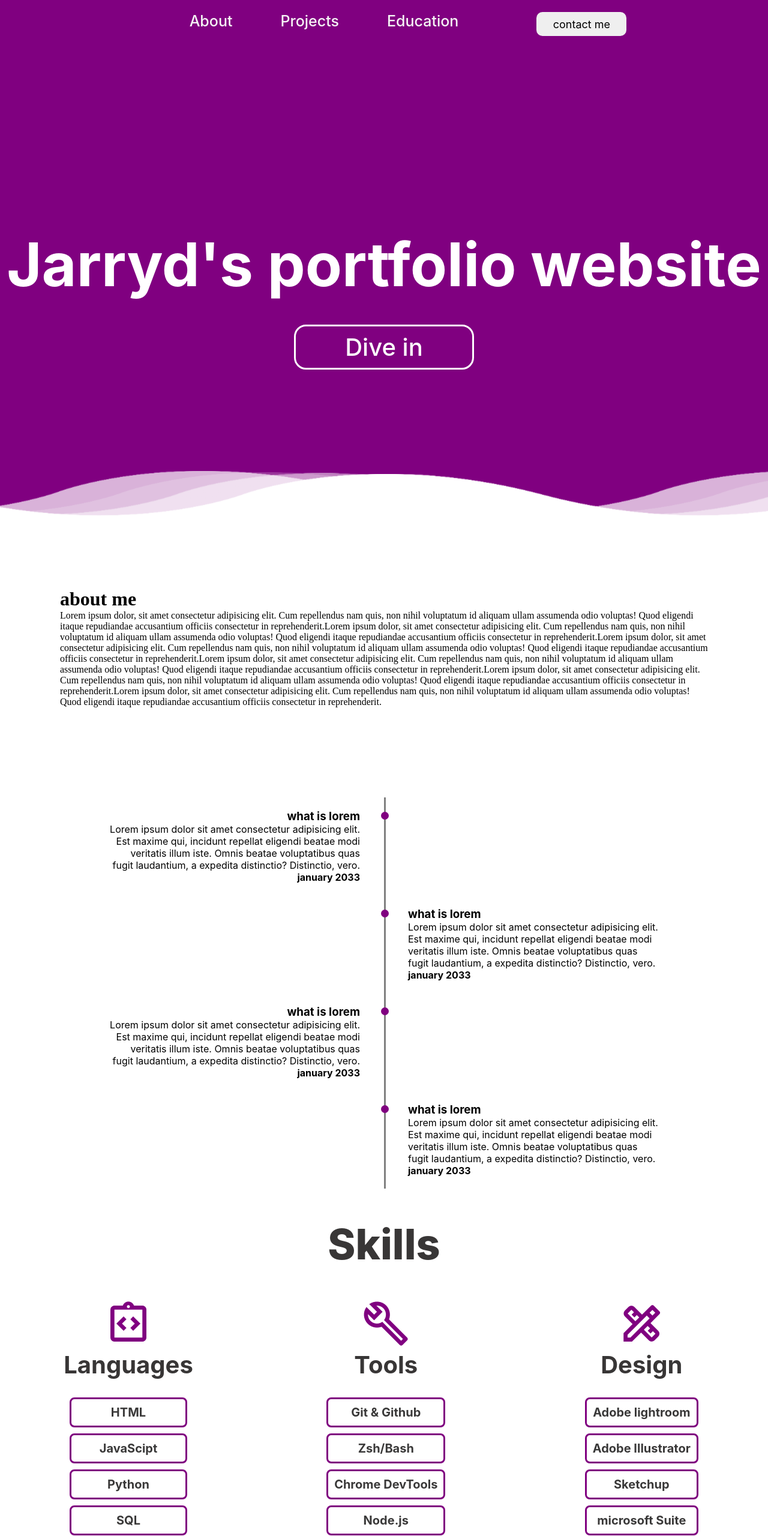
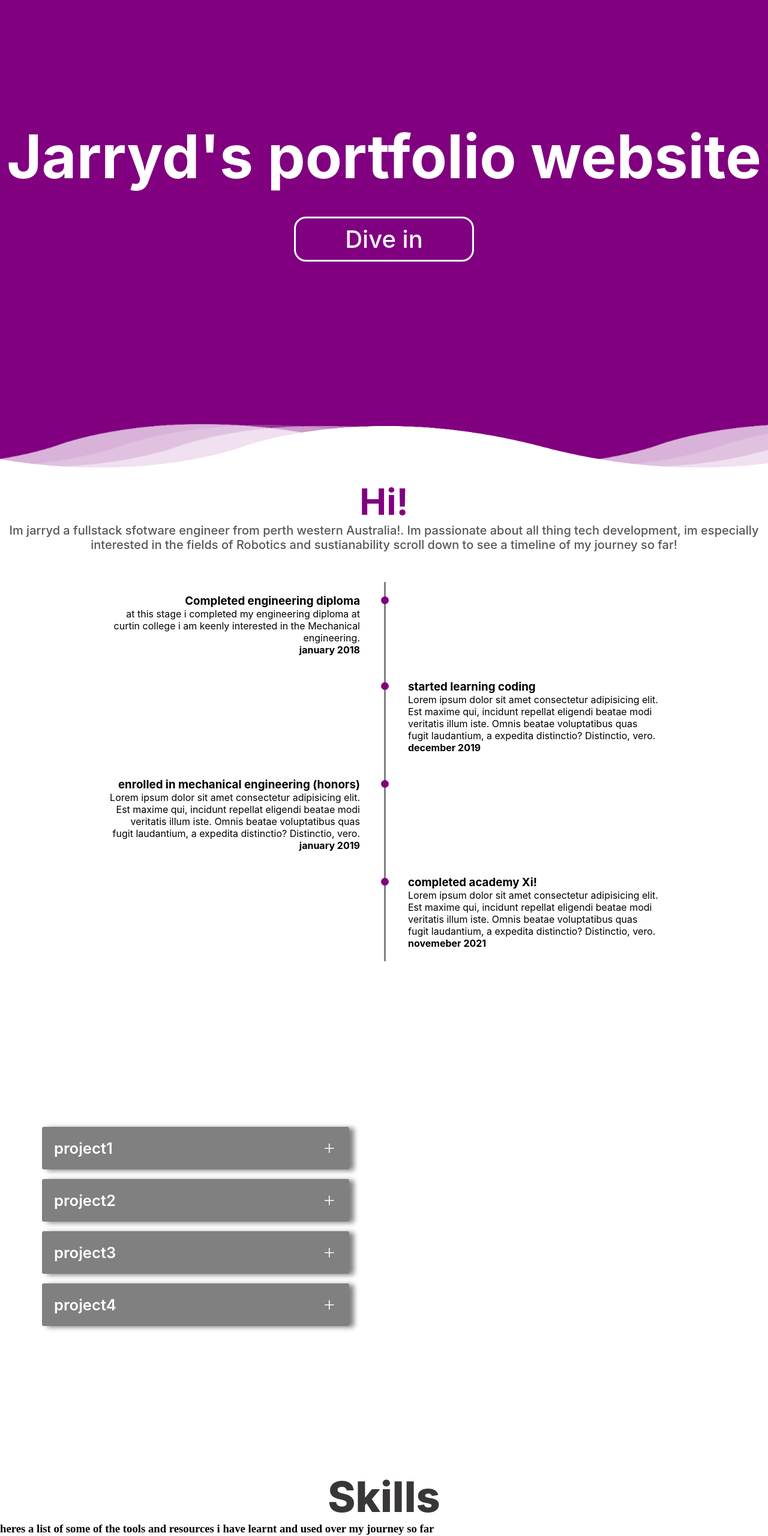
Before and after one commit to Jarryd-pretorius/website-project, a website: page index.html in a window 1280 px wide. Shown: the top 2560 px of the page at 60% size. Drawn offline with nearby package versions, Linux system fonts and the light colour scheme.

Commit message:
contact form and portfolio accordion

```diff
--- /dev/null
+++ b/about-sec.css
@@ -0,0 +1,3 @@
+.about-sec {
+    font-family: -apple-system, BlinkMacSystemFont, 'Segoe UI', Roboto, Oxygen, Ubuntu, Cantarell, 'Open Sans', 'Helvetica Neue', sans-serif;
+}
--- a/education.css
+++ b/education.css
@@ -1,7 +1,11 @@
 
 /* css for timeline element */
-.timeline {
+
+
+div.timeline {
     position: relative;
+    background-color: white;
+    background-size: cover;
     margin: 50px auto;
     width: 1000px;
     font-family: -apple-system, BlinkMacSystemFont, 'Segoe UI', Roboto, Oxygen,
@@ -15,7 +19,7 @@
     left: 50%;
     width: 3px;
     height: 100%;
-    background-color: grey;
+    background-color:grey;
 }
 .timeline ul {
     list-style: none;
@@ -66,14 +70,16 @@
 
  }
 
- .skills-container {
+ div.skills-container {
+    background-color: white;
      display: flex;
      justify-content: space-around;
  }
 
  .lang-sec {
+     background-color: white;
      text-align: center;
-     margin-bottom: 50px;
+
      font-family: -apple-system, BlinkMacSystemFont, 'Segoe UI', Roboto, Oxygen, Ubuntu, Cantarell, 'Open Sans', 'Helvetica Neue', sans-serif;
      font-size: 70px;
      font-weight: 800;
@@ -98,11 +104,20 @@
  }
 
 
+ .design-skill h3 {
+  font-size: 40px;
+  padding-bottom: 20px;
+}
+.tool-skill h3 {
+    font-size: 40px;
+    padding-bottom: 20px;
+}
+
  ul.skills-list li {
      font-size: 20px;
      text-decoration: none;
      list-style: none;
-     margin: 10px;
+     margin: 2px;
      padding: 10px;
      font-weight: 700;
      color: rgb(58, 57, 57);
@@ -113,7 +128,8 @@
 
  }
 
- .skill-heading {
+.lan-skill h3 {
+     background-color: white;
     font-size: 40px;
     color: rgb(56, 54, 54);
     padding-bottom: 20px;
@@ -121,6 +137,5 @@
 span.material-icons-outlined {
     font-size: 80px;
     color: purple;
-    font-weight: 100;
 
 }
--- a/index.html
+++ b/index.html
@@ -8,20 +8,15 @@
     <link rel="stylesheet" type="text/css" href="./projects-sec.css">
     <link rel="stylesheet" type="text/css" href="./education.css">
     <link rel="stylesheet" type="style/css" href="./slider.css">
-    <link href="https://fonts.googleapis.com/icon?family=Material+Icons+Outlined"
-      rel="stylesheet">
+    <link rel="stylesheet" type="style.css" href="./about-sec.css">
+    <link href="https://fonts.googleapis.com/icon?family=Material+Icons+Outlined"rel="stylesheet">
+      <script type="module" src="https://unpkg.com/ionicons@5.5.2/dist/ionicons/ionicons.esm.js"></script>
+      <script nomodule src="https://unpkg.com/ionicons@5.5.2/dist/ionicons/ionicons.js"></script>
     <title>Jarryd's portfolio</title>
 
 </head>
 <body>
-        <nav class="navbar">
-            <ul>
-                <li><a href="#">About</a></li>
-                <li><a href="#">Projects</a></li>
-                <li><a href="#">Education</a></li>
-                <li><a href="#"><button>contact me</button></a></li>
-            </ul>
-        </nav>
+
     <section id="home">
             <h1 class="h1-headings">Jarryd's portfolio website</h1>
             <div id="but-container"><a href="#"><button>Dive in</button></a></div>
@@ -30,21 +25,18 @@
                 <div class="wave" id="wave3" style="--i:3;"></div>
                 <div class="wave" id="wave4" style="--i:4;"></div>
     </section>
+
+
     <div class="about-sec">
-        <h1>about me</h1>
-        <p>Lorem ipsum dolor, sit amet consectetur adipisicing elit. Cum repellendus nam quis,
-        non nihil voluptatum id aliquam ullam assumenda odio voluptas! Quod eligendi itaque
-         repudiandae accusantium officiis consectetur in reprehenderit.Lorem ipsum dolor, sit amet consectetur adipisicing elit. Cum repellendus nam quis,
-         non nihil voluptatum id aliquam ullam assumenda odio voluptas! Quod eligendi itaque
-          repudiandae accusantium officiis consectetur in reprehenderit.Lorem ipsum dolor, sit amet consectetur adipisicing elit. Cum repellendus nam quis,
-          non nihil voluptatum id aliquam ullam assumenda odio voluptas! Quod eligendi itaque
-           repudiandae accusantium officiis consectetur in reprehenderit.Lorem ipsum dolor, sit amet consectetur adipisicing elit. Cum repellendus nam quis,
-           non nihil voluptatum id aliquam ullam assumenda odio voluptas! Quod eligendi itaque
-            repudiandae accusantium officiis consectetur in reprehenderit.Lorem ipsum dolor, sit amet consectetur adipisicing elit. Cum repellendus nam quis,
-            non nihil voluptatum id aliquam ullam assumenda odio voluptas! Quod eligendi itaque
-             repudiandae accusantium officiis consectetur in reprehenderit.Lorem ipsum dolor, sit amet consectetur adipisicing elit. Cum repellendus nam quis,
-             non nihil voluptatum id aliquam ullam assumenda odio voluptas! Quod eligendi itaque
-              repudiandae accusantium officiis consectetur in reprehenderit.</p>
+        <h1>Hi!</h1>
+
+        <p> Im jarryd a fullstack sfotware engineer from perth western Australia!.
+          Im passionate about all thing tech development, im especially interested in the fields of Robotics and sustianability scroll
+          down to see a timeline of my journey so far!
+
+        </p>
+
+
     </div>
 
     <script>
@@ -68,51 +60,103 @@
         <ul>
             <li>
                 <div class="content-timeln">
-                    <h3>what is lorem</h3>
+                    <h3>Completed engineering diploma</h3>
+                    <p>at this stage i completed my engineering diploma at curtin college i am keenly interested in the Mechanical engineering.</p>
+                </div>
+                <div class="time">
+                    <h4>january 2018</h4>
+                </div>
+            </li>
+            <li>
+                <div class="content-timeln">
+                    <h3>started learning coding</h3>
                     <p>Lorem ipsum dolor sit amet consectetur adipisicing elit. Est maxime qui, incidunt repellat eligendi beatae modi veritatis
                     illum iste. Omnis beatae voluptatibus quas fugit laudantium, a expedita distinctio? Distinctio, vero.</p>
                 </div>
                 <div class="time">
-                    <h4>january 2033</h4>
+                    <h4>december 2019</h4>
                 </div>
             </li>
             <li>
                 <div class="content-timeln">
-                    <h3>what is lorem</h3>
+                    <h3>enrolled in mechanical engineering (honors)</h3>
                     <p>Lorem ipsum dolor sit amet consectetur adipisicing elit. Est maxime qui, incidunt repellat eligendi beatae modi veritatis
                     illum iste. Omnis beatae voluptatibus quas fugit laudantium, a expedita distinctio? Distinctio, vero.</p>
                 </div>
                 <div class="time">
-                    <h4>january 2033</h4>
+                    <h4> january 2019</h4>
                 </div>
             </li>
             <li>
                 <div class="content-timeln">
-                    <h3>what is lorem</h3>
+                    <h3>completed academy Xi!</h3>
                     <p>Lorem ipsum dolor sit amet consectetur adipisicing elit. Est maxime qui, incidunt repellat eligendi beatae modi veritatis
                     illum iste. Omnis beatae voluptatibus quas fugit laudantium, a expedita distinctio? Distinctio, vero.</p>
                 </div>
                 <div class="time">
-                    <h4>january 2033</h4>
-                </div>
-            </li>
-            <li>
-                <div class="content-timeln">
-                    <h3>what is lorem</h3>
-                    <p>Lorem ipsum dolor sit amet consectetur adipisicing elit. Est maxime qui, incidunt repellat eligendi beatae modi veritatis
-                    illum iste. Omnis beatae voluptatibus quas fugit laudantium, a expedita distinctio? Distinctio, vero.</p>
-                </div>
-                <div class="time">
-                    <h4>january 2033</h4>
+                    <h4>novemeber 2021</h4>
                 </div>
             </li>
             <div style="clear: both;"></div>
         </ul>
     </div>
-    <h1 class="lang-sec">Skills</h1>
-    <div class="skills-container">
+    <section id="accord">
+        <div class="accord-container">
+            <div class="accord">
+                <div class="accord-proj" id="proj1">
+                    <a class="accord-link" href="#proj1">
+                        project1
+                        <ion-icon class="add" name="add-outline"></ion-icon>
+                        <ion-icon class="remove" name="remove-circle-outline"></ion-icon>
+                    </a>
+
+                    <div class="expansion">
+                        <p>Lorem ipsum dolor sit amet consectetur.</p>
+                    </div>
+                </div>
+                <div class="accord-proj" id="proj2">
+                    <a class="accord-link" href="#proj2">
+                        project2
+                        <ion-icon class="add" name="add-outline"></ion-icon>
+                        <ion-icon class="remove" name="remove-circle-outline"></ion-icon>
+                    </a>
+
+                    <div class="expansion">
+                        <p>Lorem ipsum dolor sit amet consectetur.</p>
+                    </div>
+                </div>
+
+                <div class="accord-proj" id="proj3">
+                    <a class="accord-link" href="#proj3">
+                        project3
+                        <ion-icon class="add" name="add-outline"></ion-icon>
+                        <ion-icon class="remove" name="remove-circle-outline"></ion-icon>
+                    </a>
+
+                    <div class="expansion">
+                        <p>Lorem ipsum dolor sit amet consectetur.</p>
+                    </div>
+                </div>
+
+                <div class="accord-proj" id="proj4">
+                    <a class="accord-link" href="#proj4">
+                        project4
+                        <ion-icon class="add" name="add-outline"></ion-icon>
+                        <ion-icon class="remove" name="remove-circle-outline"></ion-icon>
+                    </a>
+
+                    <div class="expansion">
+                        <p>Lorem ipsum dolor sit amet consectetur.</p>
+                    </div>
+                </div>
+            </div>
+        </div>
+    </section>
+        <h1 class="lang-sec">Skills</h1>
+        <h3 class="skills_outline">heres a list of some of the tools and resources i have learnt and used over my journey so far</h3>
+        <div class="skills-container">
        <div class="lan-skill">
-        <span class="material-icons-outlined md-24">integration_instructions</span>
+            <span class="material-icons-outlined md-24">integration_instructions</span>
            <h3 class="skill-heading">Languages</h3>
            <ul class="skills-list">
             <li>HTML</li>
@@ -133,7 +177,7 @@
            </ul>
        </div>
        <div class="design-skill">
-        <span class="material-icons-outlined">design_services</span>
+            <span class="material-icons-outlined">design_services</span>
             <h3 class="skill-heading">Design</h3>
            <ul class="skills-list">
                <li>Adobe lightroom</li>
@@ -143,6 +187,10 @@
            </ul>
        </div>
 
+        </div>
+
+    <div class="contact-btn">
+       <a href="./contact.html"><input id="btn-form" type="submit" value="contact me!"></a>
     </div>
 
 
--- a/style.css
+++ b/style.css
@@ -8,41 +8,6 @@
 
 }
 
-.navbar {
-    display: flex;
-    justify-content: center;
-    position: sticky;
-    top: 0;
-    background-color: purple;
-}
-
-.navbar ul {
-    display: flex;
-    list-style: none;
-    margin: 20px;
-
-}
-
-.navbar ul li a {
-    text-decoration: none;
-    margin-left: 80px;
-    font-size: 25px;
-    font-family: -apple-system, BlinkMacSystemFont, 'Segoe UI', Roboto, Oxygen, Ubuntu, Cantarell, 'Open Sans', 'Helvetica Neue', sans-serif;
-    font-weight: 500;
-    color: whitesmoke;
-}
-
-.navbar ul li button {
-    border: none;
-    width: 150px;
-    height: 40px;
-    margin-left: 50px;
-    border-radius: 10px;
-    font-size: large;
-    font-family: -apple-system, BlinkMacSystemFont, 'Segoe UI', Roboto, Oxygen, Ubuntu, Cantarell, 'Open Sans', 'Helvetica Neue', sans-serif;
-    font-weight: 700px;
-
-}
 
 section {
     position: relative;
@@ -53,7 +18,7 @@ section {
 #home h1 {
     color: white;
     text-align: center;
-    padding-top: 300px;
+    padding-top: 200px;
     font-family: -apple-system, BlinkMacSystemFont, 'Segoe UI', Roboto, Oxygen, Ubuntu, Cantarell, 'Open Sans', 'Helvetica Neue', sans-serif;
     font-size: 100px;
 }
@@ -138,7 +103,164 @@ div button:hover {
 
 }
 
+
 .about-sec {
-    padding: 100px;
+
     background-color:white;
+    font-family:-apple-system, BlinkMacSystemFont, 'Segoe UI', Roboto, Oxygen, Ubuntu, Cantarell, 'Open Sans', 'Helvetica Neue', sans-serif;
+    text-align: center;
+    color: purple;
+    font-size: 30px;
+    margin: 0;
+    padding: 0;
+
 }
+
+.about-sec p {
+    color: #575757;
+    font-size: 20px;
+    font-weight: 500;
+
+}
+.about-sec svg {
+    position: relative;
+    overflow: hidden;
+    margin: 0;
+    padding: 0;
+
+}
+
+#accord {
+    width: 100%;
+    height: 100vh;
+    background-color: white;
+    display: flex;
+    align-items: center;
+    justify-content: left;
+
+}
+
+.accord-container {
+   max-width: 100%;
+   margin-left: 70px;
+   width: 40%;
+}
+
+.accord-proj {
+    font-family: -apple-system, BlinkMacSystemFont, 'Segoe UI', Roboto, Oxygen, Ubuntu, Cantarell, 'Open Sans', 'Helvetica Neue', sans-serif;
+    background-color: grey;
+    border-radius: 3px;
+    border-width: 0.25rem;
+    padding: 1rem;
+    margin-bottom: 1rem;
+    box-shadow: .5rem 2px .5rem grey ;
+
+}
+
+.accord-link {
+    text-decoration: none;
+    color: white;
+    font-size: 1.6rem;
+    font-weight: 600;
+    width: 100%;
+    padding: 0.25rem;
+    display: flex;
+    align-items: center;
+    justify-content: space-between;
+}
+
+.accord-link i {
+    color: white;
+    padding: .5rem;
+}
+
+.accord-link .remove {
+    display: none;
+}
+
+.expansion {
+    max-height: 0;
+    overflow: hidden;
+    position: relative;
+    background-color: wheat;
+    transition: ease-in 1.5s;
+}
+
+.expansion::before {
+    content: "";
+    position: absolute;
+    top: 50%;
+
+
+}
+
+.accord-proj:target .expansion {
+    max-height: 20rem;
+
+
+}
+
+.accord-proj:target .accord-link .add {
+    display: none;
+}
+
+.accord-proj:target .accord-link .remove {
+    display: block;
+}
+
+
+.form_container {
+    display: flex;
+    justify-content: center;
+    margin-top: 50px;
+    background-color: purple;
+}
+
+.form {
+
+    margin-bottom: 1.5em;
+}
+
+.form-label {
+    font-family: -apple-system, BlinkMacSystemFont, 'Segoe UI', Roboto, Oxygen, Ubuntu, Cantarell, 'Open Sans', 'Helvetica Neue', sans-serif;
+    font-size: 1.5em;
+    display: block;
+    color: white;
+}
+
+.form-control {
+    box-shadow: none;
+    border-radius: 3px;
+    height: 20px;
+    border-color: #ccc;
+    border-style: none none solid none;
+    width: 100%;
+    font-size: 1em;
+    font-family: -apple-system, BlinkMacSystemFont, 'Segoe UI', Roboto, Oxygen, Ubuntu, Cantarell, 'Open Sans', 'Helvetica Neue', sans-serif;
+
+}
+
+#btn-form {
+    background-color: white;
+    border: 2px solid grey;
+    padding: 10px 50px;
+    border-radius: 5px;
+    font-family: -apple-system, BlinkMacSystemFont, 'Segoe UI', Roboto, Oxygen, Ubuntu, Cantarell, 'Open Sans', 'Helvetica Neue', sans-serif;
+    box-shadow: none none solid none;
+    font-weight: 500;
+}
+
+.contact-btn {
+    background-color: purple;
+    display: flex;
+    justify-content: center;
+    height: 50vh;
+}
+
+.contact-btn #btn-form {
+    font-size: 1.75em;
+    font-family: -apple-system, BlinkMacSystemFont, 'Segoe UI', Roboto, Oxygen, Ubuntu, Cantarell, 'Open Sans', 'Helvetica Neue', sans-serif;
+    box-shadow: white;
+    height: 50px;
+    margin-top: 100px;
+}
```
Also changed, not shown: contact.html (added, +37 -0 lines), slider.css (deleted).
